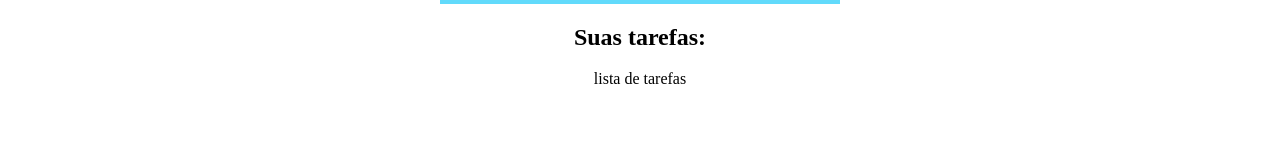
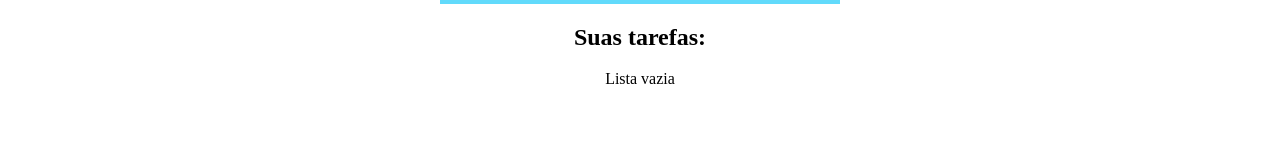
Before and after one commit to RosemeireRibeiroCaetano/typescript, a React (Create React App) app in the folder 12_todo_react/: page / in a window 1280 px wide. Shown: the part 331-491 px from the top of the page. Built offline with nearby package versions, Linux system fonts and the light colour scheme.

Commit message:
Exibindo lista de tarefas

```diff
--- a/12_todo_react/src/App.tsx
+++ b/12_todo_react/src/App.tsx
@@ -30,7 +30,7 @@ function App() {
    </div>
    <div>
     <h2>Suas tarefas:</h2>
-     <TaskList />
+     <TaskList taskList={taskList}/>
    </div>
     </main>
     <Footer/>
--- a/12_todo_react/src/components/TaskList.tsx
+++ b/12_todo_react/src/components/TaskList.tsx
@@ -1,15 +1,31 @@
 import * as React from 'react'
 
+// Interfaces
+import { ITask } from '../interfaces/Task';
+
+// Css
+import style from './TaiskList.module.css';
+
 interface Props {
+ taskList: ITask[];
+}
+
+const TaskList = ({taskList} : Props) =>{
+    return (
+      <>
+      {
+        taskList.length > 0
+        ?
+        (
+          taskList.map((t, i) => (<div key={i}>{t.title}</div>))
+        )
+        :
+        (<p>Lista vazia</p>)
+      }
+      </>
+
+    )
 
 }
 
-function TaskList (props: Props) {
-    return (
-      <div>
-        <p>lista de tarefas</p>
-      </div>
-    );
-}
-
 export default TaskList;
```
Also changed, not shown: 12_todo_react/src/components/TaiskList.module.css (added).
